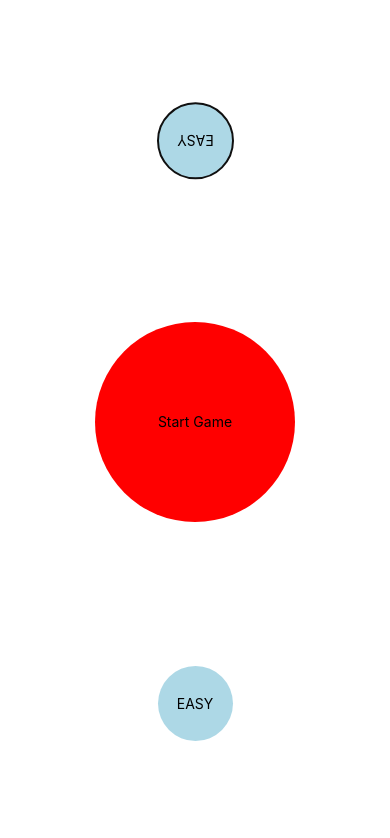
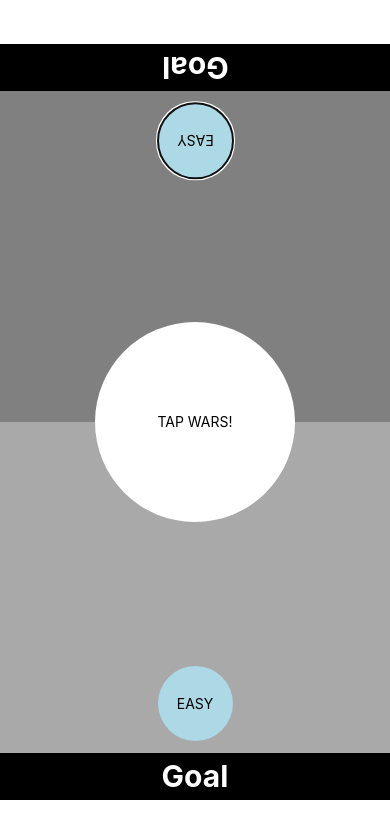
Before and after one commit to andywgarcia/TapWars, a React Native app: screen / in a window 390 px wide. Shown: the top 838 px of the page. Built offline with nearby package versions, Linux system fonts and the light colour scheme.

Commit message:
edited styles in Nav

```diff
--- a/views/Nav.jsx
+++ b/views/Nav.jsx
@@ -1,5 +1,5 @@
 import React, { useState } from "react";
-import { TouchableHighlight, View, Text, Modal, Button, Picker } from "react-native";
+import { StyleSheet, TouchableHighlight, View, Text, Modal, Button, Picker } from "react-native";
 
 const PLAYER_ONE = 'playerOne'
 const PLAYER_TWO = 'playerTwo'
@@ -17,21 +17,46 @@ function Nav(props) {
   }
 
   return (
-    <Modal visible={props.hidden} style={{backgroundColor: 'rgba(52, 52, 52, 0.8)'}}>
-      <View style={{
+    <Modal transparent visible={props.hidden}>
+      <View style={styles.navContainer}>
+        <View style={styles.playerOneContainer}>
+          <TouchableHighlight
+            onPress={() => props.cycleDifficulty(PLAYER_ONE)}
+            style={styles.playerOneButton} >
+            <Text>{playerDifficultyRender(props.playerDifficulty.playerOne)}</Text>
+          </TouchableHighlight>
+        </View>
+        <View style={styles.tapWarsContainer}>
+          <TouchableHighlight onPress={props.setHidden}
+            style={styles.tapWarsButton} >
+            <Text>TAP WARS!</Text>
+          </TouchableHighlight>
+        </View>
+        <View style={styles.playerTwoContainer}>
+          <TouchableHighlight onPress={() => props.cycleDifficulty(PLAYER_TWO)}
+            style={styles.playerTwoButton} >
+            <Text>{playerDifficultyRender(props.playerDifficulty.playerTwo)}</Text>
+          </TouchableHighlight>
+        </View>
+      </View>
+    </Modal>
+  );
+}
+
+const styles = StyleSheet.create({
+  navContainer: {
     flex: 1,
     flexDirection: 'column',
     justifyContent: 'space-between',
     alignItems: 'center'
-      }}>
-        <View style={{
+  },
+  playerOneContainer: {
     flex: 1,
     justifyContent: 'center',
-            alignItem: 'center',
+    alignItems: 'center',
     transform: [{ rotate: "180deg" }]
-          }}>
-          <TouchableHighlight onPress={() => props.cycleDifficulty(PLAYER_ONE)}
-            style={{
+  },
+  playerOneButton: {
     padding: 5,
     height: 75,
     width: 75,
@@ -39,34 +64,13 @@ function Nav(props) {
     backgroundColor:'lightblue',
     justifyContent: 'center',
     alignItems: 'center'
-            }} >
-            <View><Text>{playerDifficultyRender(props.playerDifficulty.playerOne)}</Text></View>
-          </TouchableHighlight>
-        </View>
-        <View style={{
+  },
+  playerTwoContainer: {
     flex: 1,
     justifyContent: 'center',
-            alignItem: 'center'
-          }}>
-          <TouchableHighlight onPress={props.setHidden}
-            style={{
-              padding: 5,
-              height: 200,
-              width: 200,
-              borderRadius:400,
-              backgroundColor:'red',
-              justifyContent: 'center',
     alignItems: 'center'
-            }} >
-            <View><Text>Start Game</Text></View>
-          </TouchableHighlight>
-        </View>
-        <View style={{
-            flex: 1,
-            justifyContent: 'center'
-          }}>
-          <TouchableHighlight onPress={() => props.cycleDifficulty(PLAYER_TWO)}
-            style={{
+  },
+  playerTwoButton: {
     padding: 5,
     height: 75,
     width: 75,
@@ -74,13 +78,21 @@ function Nav(props) {
     backgroundColor:'lightblue',
     justifyContent: 'center',
     alignItems: 'center'
-            }} >
-            <View><Text>{playerDifficultyRender(props.playerDifficulty.playerTwo)}</Text></View>
-          </TouchableHighlight>
-        </View>
-      </View>
-    </Modal>
-  );
+  },
+  tapWarsContainer: {
+    flex: 1,
+    justifyContent: 'center',
+    alignItems: 'center'
+  },
+  tapWarsButton: {
+    padding: 5,
+    height: 200,
+    width: 200,
+    borderRadius:400,
+    backgroundColor:'white',
+    justifyContent: 'center',
+    alignItems: 'center'
   }
+})
 
 export default Nav;
```
Lines whose indentation alone changed are shown as unchanged.
